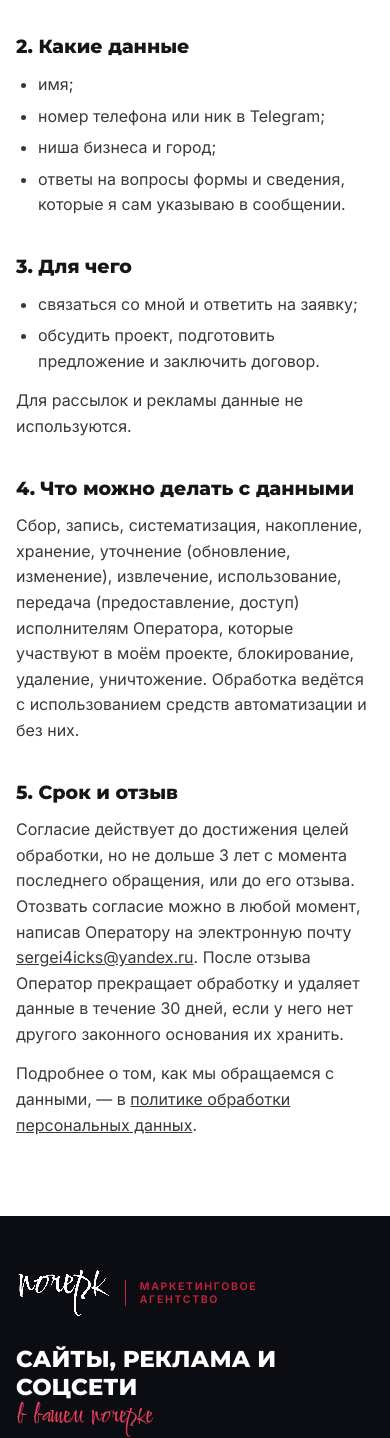
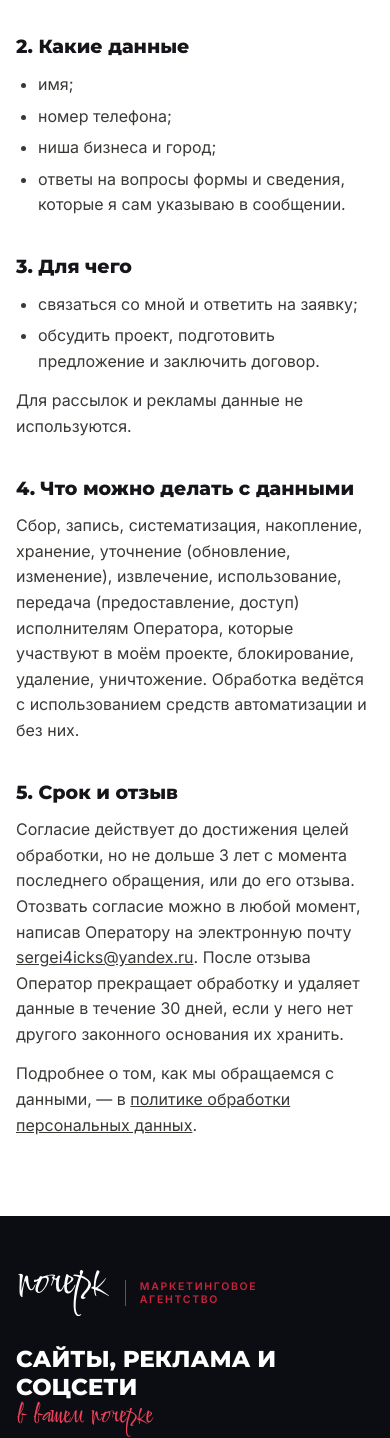
Before and after one commit to sergei4icks-jpg/pocherk-agency, a PHP site: page /soglasie/ in a window 390 px wide. Shown: the part 1026-2464 px from the top of the page. Run offline with PHP 8.4, Linux system fonts and the light colour scheme.

Commit message:
Логотип в подвале на телефоне без эффекта чернил; в политике и согласии только телефон
Co-Authored-By: Claude Opus 5.5 <noreply@anthropic.com>

```diff
--- a/assets/theme.css
+++ b/assets/theme.css
@@ -439,7 +439,7 @@
 /* На телефонах (особенно iPhone) эффект «чернил» из logo-word.svg считается в низком разрешении и рвёт линии.
    Поэтому на узких экранах показываем тот же логотип без эффекта. */
 @media (max-width:900px){
-  .top .logo img{content:url(../img/logo-word-plain.svg)}
+  .top .logo img,.foot-logo img{content:url(../img/logo-word-plain.svg)}
 }
 
 /* «Сотри меня» на телефоне: палец на пятне стирает, а не прокручивает страницу (10.11.2026) */
--- a/politika/index.html
+++ b/politika/index.html
@@ -75,7 +75,7 @@
     <p>Через формы на сайте вы можете передать нам:</p>
     <ul>
       <li>имя;</li>
-      <li>номер телефона или ник в Telegram;</li>
+      <li>номер телефона;</li>
       <li>нишу бизнеса и город;</li>
       <li>ответы на вопросы квиза о вашем проекте и любые сведения, которые вы сами указываете в сообщении.</li>
     </ul>
--- a/soglasie/index.html
+++ b/soglasie/index.html
@@ -75,7 +75,7 @@
     <h2>2. Какие данные</h2>
     <ul>
       <li>имя;</li>
-      <li>номер телефона или ник в Telegram;</li>
+      <li>номер телефона;</li>
       <li>ниша бизнеса и город;</li>
       <li>ответы на вопросы формы и сведения, которые я сам указываю в сообщении.</li>
     </ul>
```
